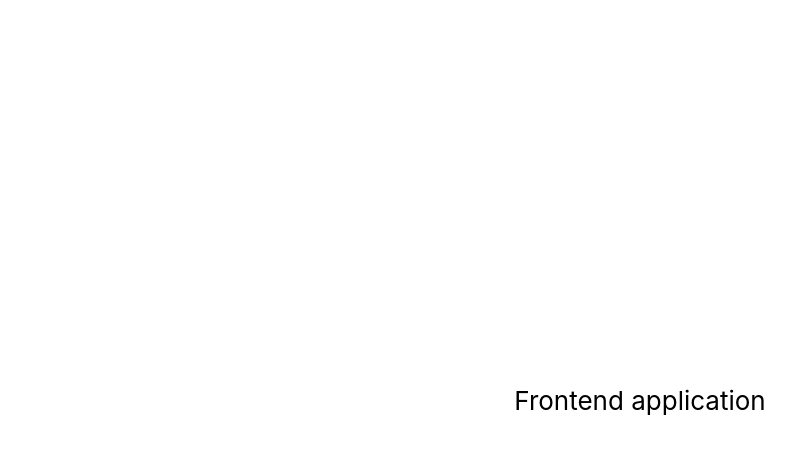
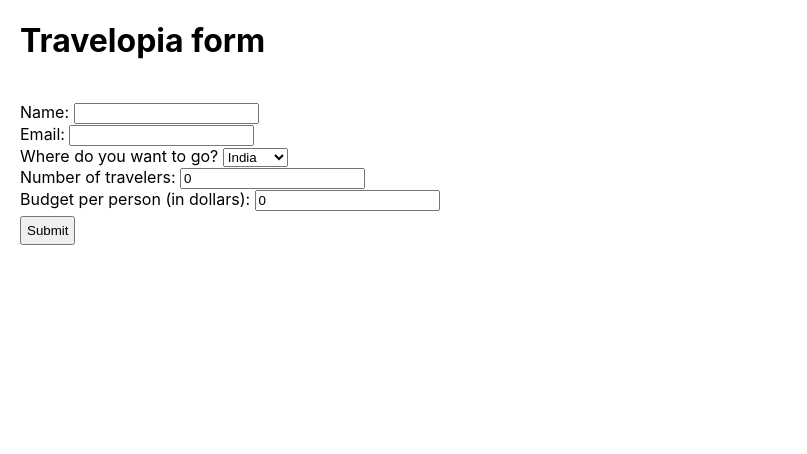
Before and after one commit to ParthMunjal/travelopia_frontend, a React (Create React App) app: page / in a window 1280 px wide. Shown: the top 454 px of the page, without its empty margins (0-807 px from the left). Built offline with nearby package versions, Linux system fonts and the light colour scheme.

Commit message:
UI implementation of form component

```diff
--- a/src/App.css
+++ b/src/App.css
@@ -1,5 +1,5 @@
 .App {
-  text-align: center;
+  margin: auto;
 }
 
 .App-logo {
--- a/src/App.js
+++ b/src/App.js
@@ -1,11 +1,10 @@
 import './App.css';
+import Form from './components/Form';
 
 function App() {
   return (
     <div className="App">
-      <header className="App-header">
-        <p>Frontend application</p>
-      </header>
+      <Form/>
     </div>
   );
 }
--- /dev/null
+++ b/src/components/Form.js
@@ -0,0 +1,77 @@
+import React, {useState} from 'react';
+import '../styles.css';
+
+function Form() {
+
+    const [name, setName] = useState('');
+    const [email, setEmail] = useState('');
+    const [destination, setDestination] = useState('India');
+    const [travelers, setTravelers] = useState(0);
+    const [budgetPerPerson, setBudgetPerPerson] = useState(0);
+
+    const handleSubmit= () => {
+        const formValues = {
+            name,
+            email,
+            destination,
+            travelers,
+            budgetPerPerson
+        }
+        console.log(formValues);
+    }
+
+    return (
+        <>
+        <h1>Travelopia form</h1>
+        <form className = "TravelForm">
+            <label htmlFor = "name">Name: </label>
+            <input
+                id = "name"
+                type = "text"
+                value = {name}
+                onChange={(event) => setName(event.target.value)}/><br/>
+
+            <label htmlFor ="email">Email: </label>
+            <input
+                id = "email"
+                type = "email"
+                value = {email}
+                onChange={(event) => setEmail(event.target.value)}/><br/>
+
+            <label htmlFor = "destination">Where do you want to go? </label>
+            <select
+                id= "destination"
+                name = "destination"
+                value = {destination}
+                onChange={(event) => setDestination(event.target.value)}
+                >
+                <option value = "India">India</option>
+                <option value = "Africa">Africa</option>
+                <option value = "Europe">Europe</option>
+            </select>
+            <br/>
+
+            <label htmlFor = "travelers">Number of travelers: </label>
+            <input
+                id = "travelers"
+                type = "number"
+                value = {travelers}
+                onChange={(event) => setTravelers(event.target.value)}/><br/>
+
+            <label htmlFor = "budget">Budget per person (in dollars): </label>
+            <input
+                id = "budget"
+                type = "number"
+                value = {budgetPerPerson}
+                onChange={(event) => setBudgetPerPerson(event.target.value)}/><br/>
+
+            <button
+                className = "Submit"
+                type = "submit"
+                onClick={handleSubmit}>Submit</button>
+        </form>
+        </>
+    )
+}
+
+export default Form
--- /dev/null
+++ b/src/styles.css
@@ -0,0 +1,12 @@
+.TravelForm {
+    padding: 20px;
+}
+
+.Submit {
+    margin-top: 5px;
+    padding: 5px;
+}
+
+h1 {
+    padding-left: 20px;
+}
```
